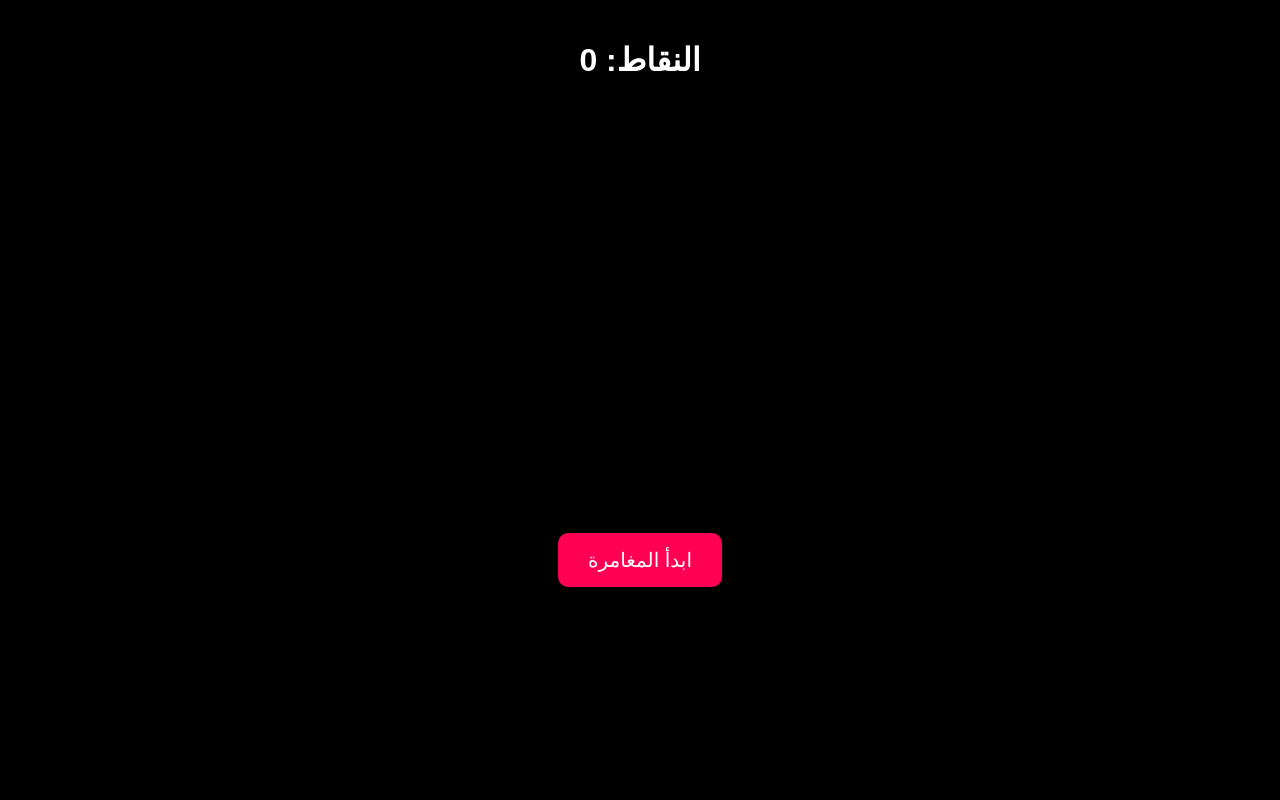
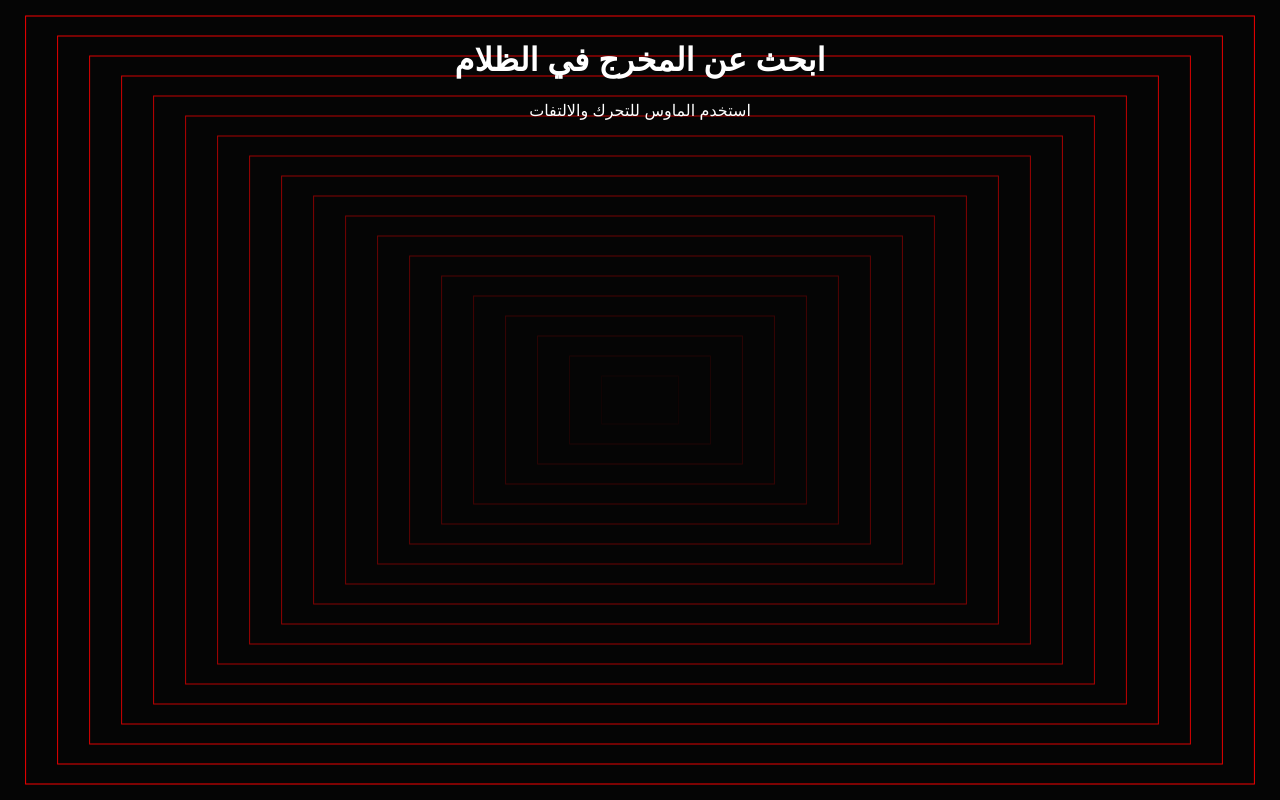
Before and after one commit to waleeddrik2180-max/-, a plain HTML site: page index.html in a window 1280 px wide. Drawn offline with Linux system fonts and the light colour scheme.

Commit message:
index.html

```diff
--- a/index.html
+++ b/index.html
@@ -2,81 +2,57 @@
 <html lang="ar" dir="rtl">
 <head>
     <meta charset="UTF-8">
-    <title>مغامرة الفضاء السريع</title>
+    <title>الهروب من الظلام - 3D</title>
     <style>
-        body { margin: 0; background: #050505; color: white; overflow: hidden; font-family: 'Arial', sans-serif; }
-        #gameCanvas { display: block; margin: 0 auto; background: #000; }
-        .ui { position: absolute; top: 20px; width: 100%; text-align: center; pointer-events: none; }
-        #startBtn { position: absolute; top: 70%; left: 50%; transform: translate(-50%, -50%); padding: 15px 30px; cursor: pointer; background: #ff0055; border: none; color: white; font-size: 20px; border-radius: 10px; }
+        body { margin: 0; background: #000; color: #fff; font-family: sans-serif; overflow: hidden; cursor: none; }
+        #canvas { width: 100vw; height: 100vh; display: block; }
+        #ui { position: absolute; top: 20px; width: 100%; text-align: center; pointer-events: none; }
     </style>
 </head>
 <body>
-
-    <div class="ui">
-        <h1>النقاط: <span id="score">0</span></h1>
-    </div>
-    <button id="startBtn">ابدأ المغامرة</button>
-    <canvas id="gameCanvas"></canvas>
+    <div id="ui"><h1>ابحث عن المخرج في الظلام</h1><p>استخدم الماوس للتحرك والالتفات</p></div>
+    <canvas id="canvas"></canvas>
 
 <script>
-        const canvas = document.getElementById('gameCanvas');
+    const canvas = document.getElementById('canvas');
     const ctx = canvas.getContext('2d');
-        const scoreEl = document.getElementById('score');
-        const startBtn = document.getElementById('startBtn');
-
     canvas.width = window.innerWidth;
     canvas.height = window.innerHeight;
 
-        let player = { x: canvas.width/2, y: canvas.height - 100, size: 40 };
-        let obstacles = [];
-        let score = 0;
-        let gameActive = false;
+    let player = { x: 0, y: 0, dir: 0 };
+    let frame = 0;
 
-        window.addEventListener('mousemove', e => player.x = e.clientX - 20);
-        window.addEventListener('touchmove', e => player.x = e.touches[0].clientX - 20);
+    function draw3D() {
+        ctx.fillStyle = "#050505";
+        ctx.fillRect(0, 0, canvas.width, canvas.height);
 
-        function drawPlayer() {
-            ctx.fillStyle = '#00f2ff';
-            ctx.fillRect(player.x, player.y, player.size, player.size);
-            ctx.strokeStyle = 'white';
-            ctx.strokeRect(player.x, player.y, player.size, player.size);
+        // رسم منظور الممر (وهمي 3D)
+        for(let i = 0; i < 20; i++) {
+            let depth = 1 - (i / 20) + (frame % 10) / 100;
+            let width = canvas.width * depth;
+            let height = canvas.height * depth;
+            ctx.strokeStyle = `rgba(255, 0, 0, ${depth})`;
+            ctx.strokeRect((canvas.width - width)/2, (canvas.height - height)/2, width, height);
+        }
     }
 
-        function update() {
-            if (!gameActive) return;
-            ctx.clearRect(0, 0, canvas.width, canvas.height);
-            drawPlayer();
+    function animate() {
+        frame++;
+        draw3D();
 
-            if (Math.random() < 0.05) {
-                obstacles.push({ x: Math.random() * canvas.width, y: -50, size: 50, speed: 5 + (score/100) });
+        // تأثير رعب بسيط: وميض أحمر
+        if(Math.random() > 0.98) {
+            ctx.fillStyle = "rgba(255, 0, 0, 0.3)";
+            ctx.fillRect(0, 0, canvas.width, canvas.height);
+        }
+        requestAnimationFrame(animate);
     }
 
-            obstacles.forEach((obs, i) => {
-                obs.y += obs.speed;
-                // رسم وهمي للعمق
-                ctx.fillStyle = '#ff0055';
-                ctx.fillRect(obs.x, obs.y, obs.size, obs.size);
+    window.addEventListener('mousemove', (e) => {
+        player.dir = (e.clientX / canvas.width) * 10;
+    });
 
-                if (obs.y > canvas.height) {
-                    obstacles.splice(i, 1);
-                    score += 10;
-                    scoreEl.innerText = score;
-                }
-
-                if (obs.y + obs.size > player.y && obs.x < player.x + player.size && obs.x + obs.size > player.x) {
-                    gameActive = false;
-                    startBtn.style.display = 'block';
-                    startBtn.innerText = 'خسرت! العب مرة أخرى';
-                }
-            });
-            requestAnimationFrame(update);
-        }
-
-        startBtn.onclick = () => {
-            score = 0; obstacles = []; gameActive = true;
-            startBtn.style.display = 'none';
-            update();
-        };
+    animate();
 </script>
 </body>
 </html>
```
Lines whose indentation alone changed are shown as unchanged.
